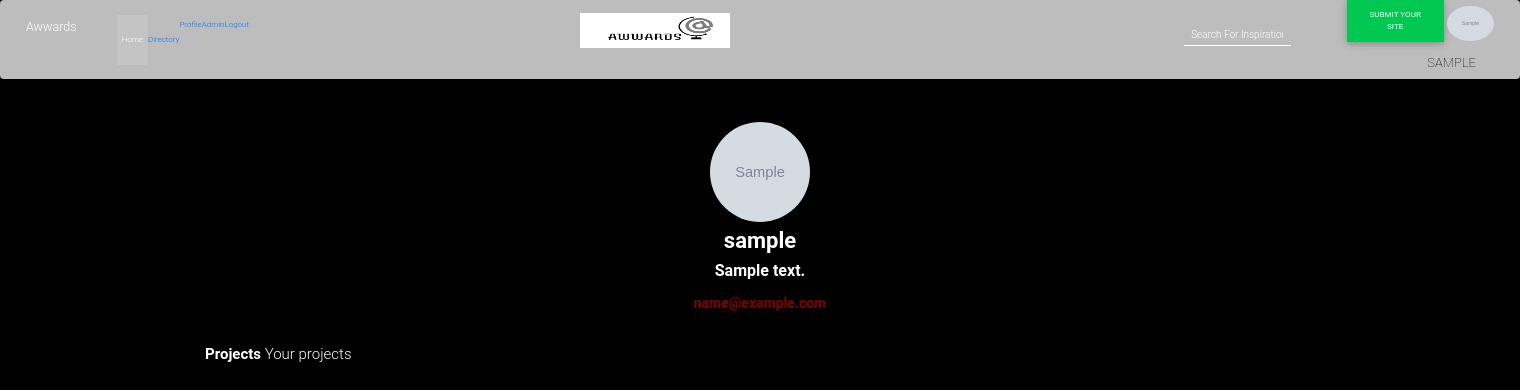
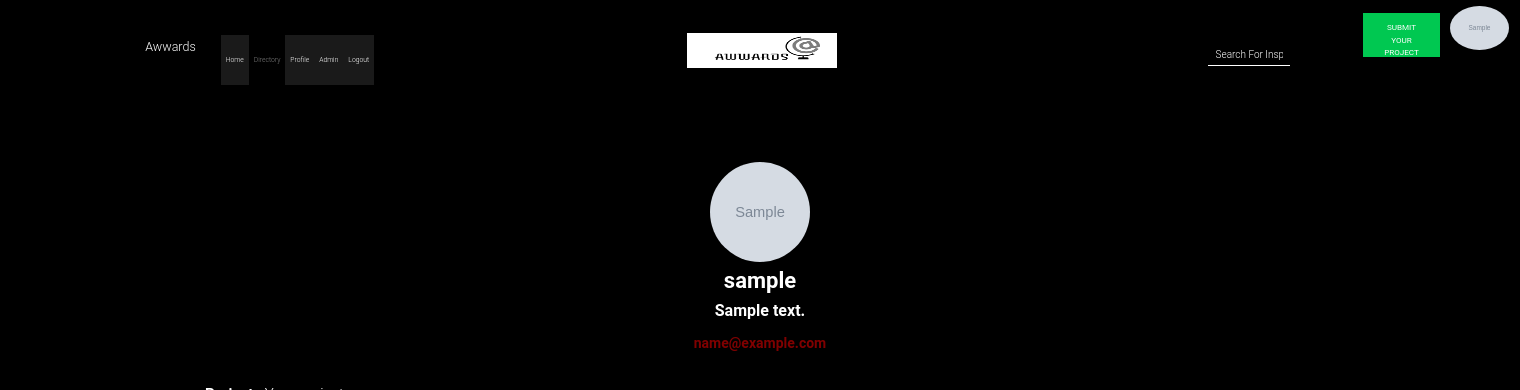
Before and after one commit to JOFLIX/furry-carnival, a Django app: page /profile/ in a window 1520 px wide; the page is wider, and only the part inside the window is pictured. Shown: the top 390 px of that part. Run offline with Django 3.2, Linux system fonts and the light colour scheme; a user stored in the database is signed in; tables that the repository leaves empty hold one stand-in row (values such as "Sample post"); grey boxes marked "Sample" are stand-in pictures; some libraries are stand-ins or nearby versions.

Commit message:
deployment

```diff
--- a/awards/static/css/base.css
+++ b/awards/static/css/base.css
@@ -10,3 +10,7 @@
 body{
   background-color: #f4f7f6;
 }
+
+a {
+  color:white;
+}
--- a/awards/static/css/base2.css
+++ b/awards/static/css/base2.css
@@ -4,3 +4,7 @@
   background: linear-gradient( rgba(0, 0, 0, 0.2), rgba(0, 0, 0, 0.2) ), url(../img/background.jpg) fixed;
 
 }
+
+a{
+  color: white;
+}
--- a/awards/static/css/index.css
+++ b/awards/static/css/index.css
@@ -1,6 +1,11 @@
 body{
   background-color: #f4f7f6;
 }
+
+a{
+  color: white;
+}
+
 .landingpage{
   width:100%;
   height:700px;
--- a/awards/static/css/navbar.css
+++ b/awards/static/css/navbar.css
@@ -3,7 +3,9 @@
   background-color: #f4f7f6;
   margin-bottom: 0px;
 }
-
+a{
+  color:white
+}
 .fas{
   margin-top: 8px;
   font-size: 24px;
--- a/awards/templates/base.html
+++ b/awards/templates/base.html
@@ -24,10 +24,13 @@
     <link href="https://cdnjs.cloudflare.com/ajax/libs/mdbootstrap/4.8.9/css/mdb.min.css" rel="stylesheet">
     <link rel="shortcut icon" type="image/png" href="{% static 'css/img/favicon.ico' %}">
     <link rel="stylesheet" href="https://use.fontawesome.com/releases/v5.5.0/css/all.css" integrity="sha384-B4dIYHKNBt8Bc12p+WXckhzcICo0wtJAoU8YZTY5qE0Id1GSseTk6S+L3BlXeVIU" crossorigin="anonymous">
+    <link href="https://fonts.googleapis.com/css?family=Audiowide&display=swap" rel="stylesheet">
+  </head>
+  <body style="background-color:black; color: white; font-size: 26px"  class="container-fluid">
+    <div class="row" style="padding-left:8%">
+      <div class="col-1">
 
-  </head>
-  <body style="background-color:black; color: white">
-
+      </div>
       {% include 'navbar.html' %}
       {% block content %}
       <!-- <h1 class="text-center">Instagram</h1> -->
@@ -41,6 +44,11 @@
 
       {% bootstrap_javascript %}
       {% endblock %}
+      <div class="col-1">
+
+      </div>
+    </div>
+
 <!-- ################################# -->
 
 
--- a/awards/templates/index.html
+++ b/awards/templates/index.html
@@ -9,11 +9,12 @@
 <link rel="stylesheet" href="https://maxcdn.bootstrapcdn.com/bootstrap/3.3.7/css/bootstrap.min.css" integrity="sha384-BVYiiSIFeK1dGmJRAkycuHAHRg32OmUcww7on3RYdg4Va+PmSTsz/K68vbdEjh4u" crossorigin="anonymous">
 
 <link rel="stylesheet" href="{% static 'css/index.css' %}">
+
 {%endblock %}
 
 {% block content %}
 
-    <div class="carousel-inner" style="color:white; background-color:black">
+    <div class="carousel-inner" style="color:white; background-color:black ; font-family: 'Audiowide', cursive;">
       <!-- <div class="landingpage" style="background: linear-gradient( rgba(0, 0, 0, 0.4), rgba(0, 0, 0, 0.4) ), url({% static 'img/cocaine.png'%}) fixed;"> -->
       <div class="landingpage" >
         <img src="{{caraousel.landing_page.url}}" class="landingpage-img">
--- a/awards/templates/navbar.html
+++ b/awards/templates/navbar.html
@@ -8,32 +8,39 @@
 
     <link rel="stylesheet" href="../static/css/navbar.css">
     <link rel="stylesheet" href="https://use.fontawesome.com/releases/v5.5.0/css/all.css" integrity="sha384-B4dIYHKNBt8Bc12p+WXckhzcICo0wtJAoU8YZTY5qE0Id1GSseTk6S+L3BlXeVIU" crossorigin="anonymous">
-
+        <!-- Font Awesome -->
+    <link rel="stylesheet" href="https://use.fontawesome.com/releases/v5.8.2/css/all.css">
+    <!-- Bootstrap core CSS -->
+    <link href="https://cdnjs.cloudflare.com/ajax/libs/twitter-bootstrap/4.3.1/css/bootstrap.min.css" rel="stylesheet">
+    <!-- Material Design Bootstrap -->
+    <link href="https://cdnjs.cloudflare.com/ajax/libs/mdbootstrap/4.8.9/css/mdb.min.css" rel="stylesheet">
   </head>
 
   <body>
 <!--Navbar -->
-<nav class="mb-1 navbar navbar-expand-lg navbar-dark grey lighten-1" style="height:auto; justify-content:space-between; font-size:8px">
+<nav class="mb-1 navbar navbar-expand-lg navbar-dark black lighten-1" style="height:4%; justify-content:space-around; font-size:26%">
   <a class="navbar-brand" href="/">Awwards</a>
   <button class="navbar-toggler" type="button" data-toggle="collapse" data-target="#navbarSupportedContent-555"
     aria-controls="navbarSupportedContent-555" aria-expanded="false" aria-label="Toggle navigation">
     <span class="navbar-toggler-icon"></span>
   </button>
-  <div class="collapse navbar-collapse" id="navbarSupportedContent-555">
+  <!-- <div class="collapse navbar-collapse" id="navbarSupportedContent-555"> -->
     <ul class="navbar-nav mr-auto">
       <li class="nav-item active">
         <a class="nav-link" href="/">Home
           <span class="sr-only">(current)</span>
         </a>
       </li>
-      <li class="nav navbar-nav"><a href="{% url 'directory'%}">Directory</a>
+      <li class="nav navbar-nav"><a class="nav-link" href="{% url 'directory'%}">Directory</a>
       </li>
-      <li><a href="{% url 'profile'%}">Profile</a>
+      <li class="nav-item active"><a class="nav-link" href="{% url 'profile'%}">Profile</a>
       </li>
-      <li><a href="/admin">Admin</a>
+      <li class="nav-item active"><a class="nav-link" href="/admin">Admin</a>
       </li>
-      <li><a href="/logout">Logout</a>
-      </li>
+      <ul class="navbar-nav mr-auto">
+        <li class="nav-item active"><a class="nav-link" href="/logout">Logout</a>
+        </li>
+      </ul>
     </ul>
       <ul>
       <div class="col-xs-2 col-sm-2 col-md-2 col-lg-2">
@@ -68,22 +75,30 @@
     <ul class="navbar-nav ml-auto nav-flex-icons">
       <li class="nav-item" style="float:right;">
         <a href="{% url 'new-project' %}" style="padding-right:88%">
-          <button class="btn btn-success" style="height:44px;  margin-top: -8px;background-color:#49c5b6;border-radius:0; padding-left:-44%">SUBMIT YOUR SITE</button>
+          <button class="btn btn-success" style="height:44px;  margin-top: -8px;background-color:#49c5b6;border-radius:0; padding-left:-44%">SUBMIT YOUR PROJECT</button>
         </a>
       </li>
       <li class="nav-item avatar">
         <a class="nav-link p-0" href="{% url 'profile'%}">
-          <img src="{{profile.avatar.url}}" class="rounded-circle z-depth-0"
-            alt="avatar image" height="35">
+          <img src="{{profile.avatar.url}}" class="rounded-circle z-depth-0 "
+            alt="avatar image" height="44">
         </a>
         <br>
         <a href="/user/{{profile.username}}" style="color:black;text-decoration:none;margin:auto;">
-          <p style="font-size: 13px; font-weight:lighter;margin:auto;text-transform:uppercase;margin-left:-20px;">{{profile.username}}</p>
+          <p style="font-size: 13px; font-weight:lighter;margin:auto;text-transform:uppercase;margin-left:-10px;">{{profile.username}}</p>
         </a>
       </li>
     </ul>
   </div>
 </nav>
 <!--/.Navbar -->
+<!-- JQuery -->
+<script type="text/javascript" src="https://cdnjs.cloudflare.com/ajax/libs/jquery/3.4.1/jquery.min.js"></script>
+<!-- Bootstrap tooltips -->
+<script type="text/javascript" src="https://cdnjs.cloudflare.com/ajax/libs/popper.js/1.14.4/umd/popper.min.js"></script>
+<!-- Bootstrap core JavaScript -->
+<script type="text/javascript" src="https://cdnjs.cloudflare.com/ajax/libs/twitter-bootstrap/4.3.1/js/bootstrap.min.js"></script>
+<!-- MDB core JavaScript -->
+<script type="text/javascript" src="https://cdnjs.cloudflare.com/ajax/libs/mdbootstrap/4.8.9/js/mdb.min.js"></script>
   </body>
 </html>
--- a/requirements.txt
+++ b/requirements.txt
@@ -10,6 +10,7 @@
 gunicorn==19.9.0
 Pillow==5.4.1
 psycopg2==2.7.7
+psycopg2-binary==2.8.3
 python-decouple==3.1
 pytz==2018.9
 whitenoise==4.1.2
```
Lines whose indentation alone changed are shown as unchanged.
